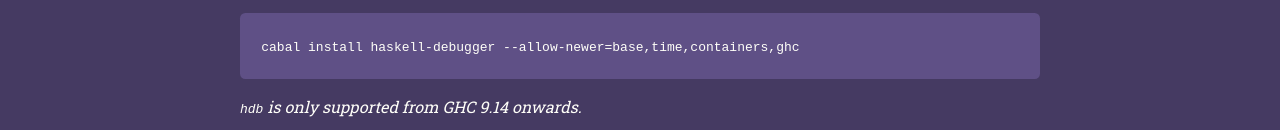
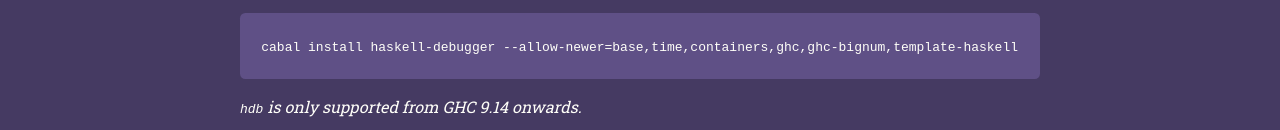
Before and after one commit to well-typed/haskell-debugger, a plain HTML site: page docs/index.html in a window 1280 px wide. Shown: the part 773-903 px from the top of the page. Drawn offline with Linux system fonts and the light colour scheme.

Commit message:
website tweaks

```diff
--- a/docs/index.html
+++ b/docs/index.html
@@ -237,7 +237,7 @@
             </p>
             <div>
             <!-- <pre style="margin: 1em 0;" class="dark"><code>cabal install haskell-debugger:hdb --program-suffix="-$(ghc --numeric-version)"</code></pre> -->
-            <pre style="margin: 1em 0;" class="dark"><code>cabal install haskell-debugger --allow-newer=base,time,containers,ghc</code></pre>
+            <pre style="margin: 1em 0;" class="dark"><code>cabal install haskell-debugger --allow-newer=base,time,containers,ghc,ghc-bignum,template-haskell</code></pre>
             </div>
             <p style="margin-top:0em; padding-top: 0em;"><em><code>hdb</code> is only supported from GHC 9.14 onwards.</em></p>
             <p style="margin-top:2em">
```
